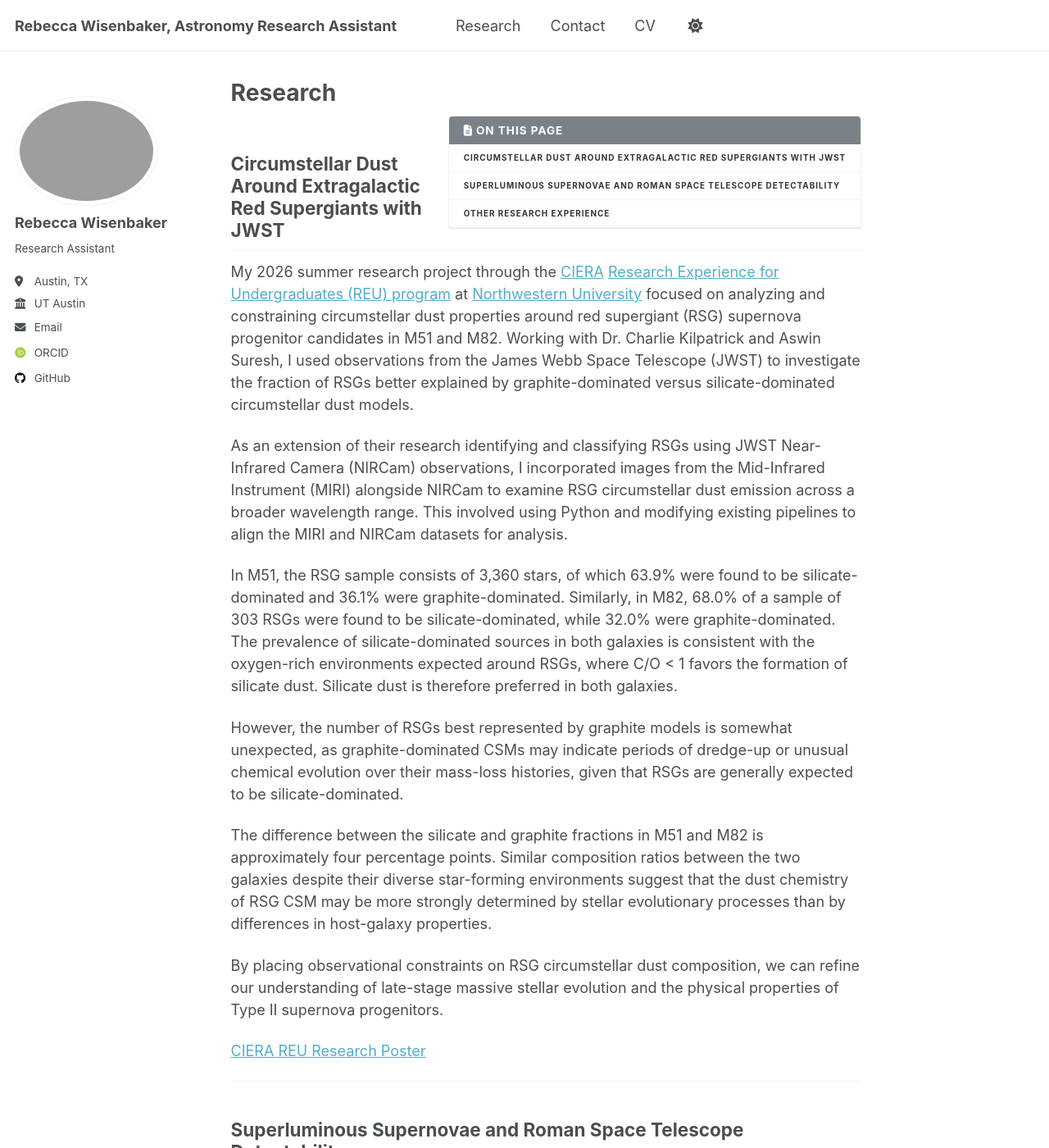
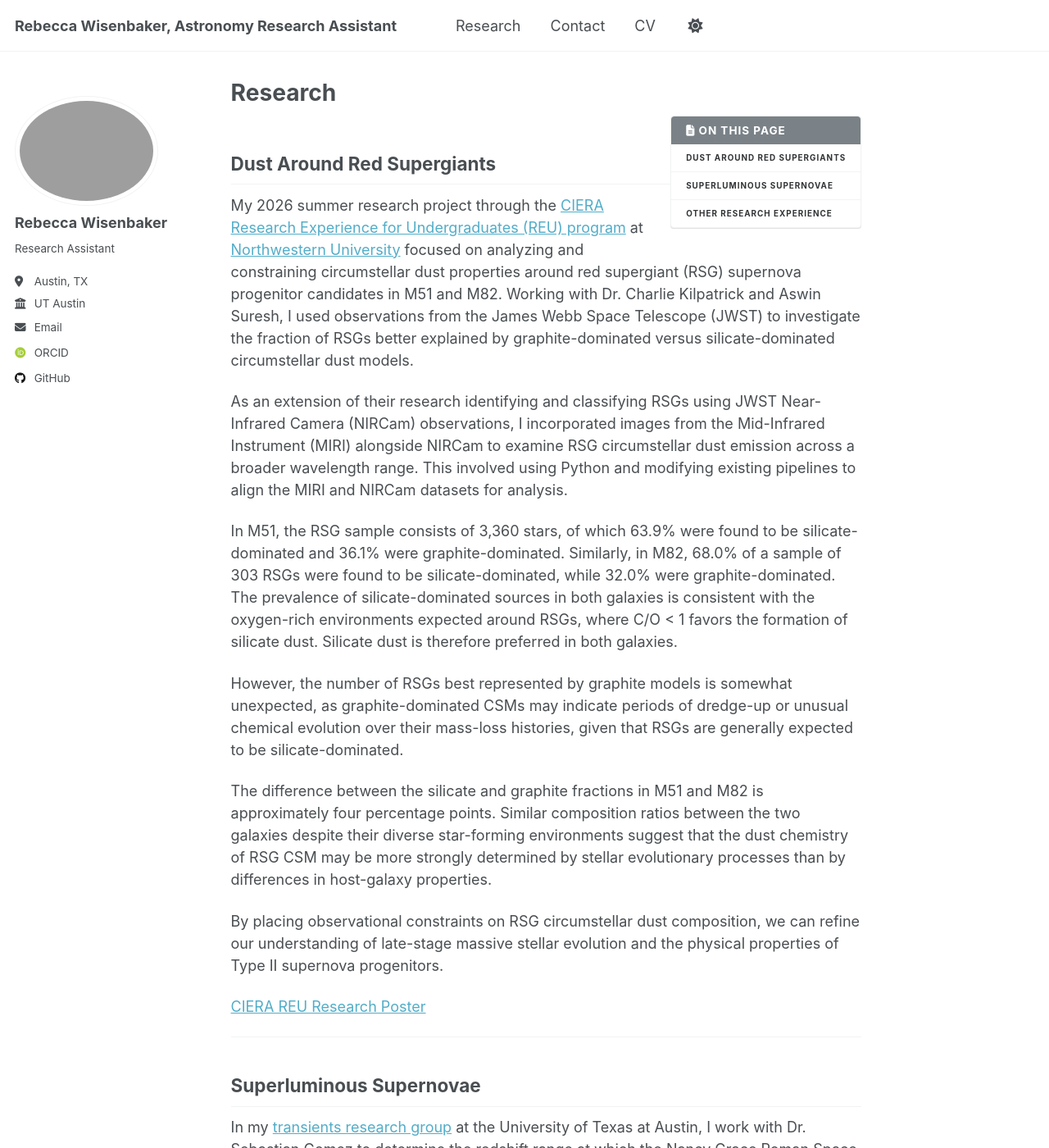
Before and after one commit to rebeccalw87/rebeccalw87.github.io, a Jekyll site: the page built from _pages/research.md, in a window 1280 px wide and 1400 px high. Shown: the whole window at 82% size. Built offline with Jekyll 4.4.1, drawn with Linux system fonts in a browser that asks for light colours; some web fonts are replaced; a script that is not in the unit is left out; some of the changed text lies outside the part shown.

Commit message:
Update research.md

```diff
--- a/_pages/research.md
+++ b/_pages/research.md
@@ -7,12 +7,7 @@ author_profile: true
 {% include toc %}
 {% include base_path %}
 
-
-
-
-
-
-## Circumstellar Dust Around Extragalactic Red Supergiants with JWST
+## Dust Around Red Supergiants
 
 My 2026 summer research project through the [CIERA](https://ciera.northwestern.edu) [Research Experience for Undergraduates (REU) program](https://sites.northwestern.edu/cierareu/) at [Northwestern University](https://Northwestern.edu) focused on analyzing and constraining circumstellar dust properties around red supergiant (RSG) supernova progenitor candidates in M51 and M82. Working with Dr. Charlie Kilpatrick and Aswin Suresh, I used observations from the James Webb Space Telescope (JWST) to investigate the fraction of RSGs better explained by graphite-dominated versus silicate-dominated circumstellar dust models.
 
@@ -30,7 +25,7 @@ By placing observational constraints on RSG circumstellar dust composition, we c
 
 ---------
 
-## Superluminous Supernovae and Roman Space Telescope Detectability
+## Superluminous Supernovae
 
 In my [transients research group](https://sites.utexas.edu/uttex/) at the University of Texas at Austin, I work with Dr. Sebastian Gomez to determine the redshift range at which the Nancy Grace Roman Space Telescope will be able to observe superluminous supernovae (SLSNe) given its instrumental limitations. Using Python, I analyze low-redshift superluminous supernova (SLSN) light curves from Dr. Gomez's catalog and extend this analysis to higher redshifts to model their detectability using Roman's filter effective area curves.
 
```
